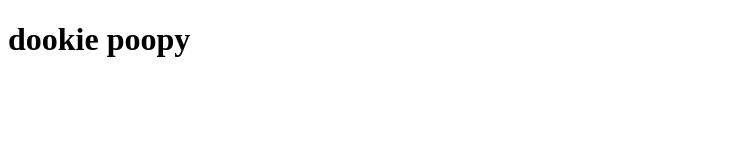
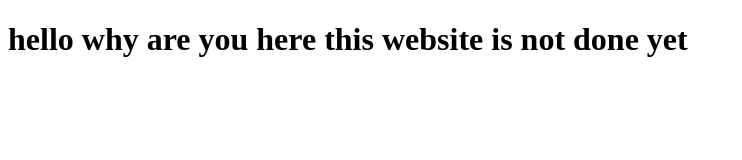
Before and after one commit to imorimori-hz/imorimori-hz.github.io, a plain HTML site: page index.html in a window 1280 px wide. Shown: the whole page, without its empty margins (0-742 px from the left). Drawn offline with Linux system fonts and the light colour scheme.

Commit message:
under construction message

```diff
--- a/index.html
+++ b/index.html
@@ -1,6 +1,6 @@
 <!DOCTYPE html>
 <main>
     <body>
-        <h1>dookie poopy</h1>
+        <h1>hello why are you here this website is not done yet</h1>
     </body>
 </main>
```
